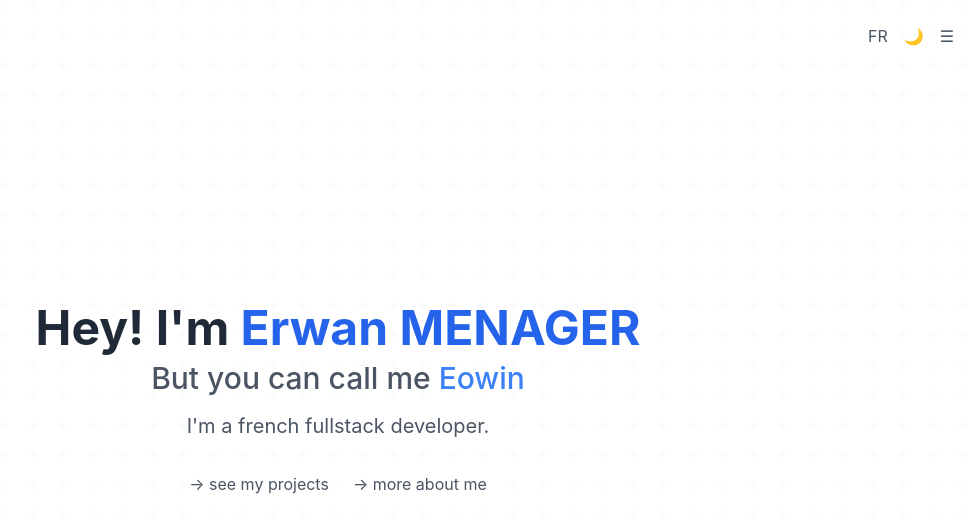
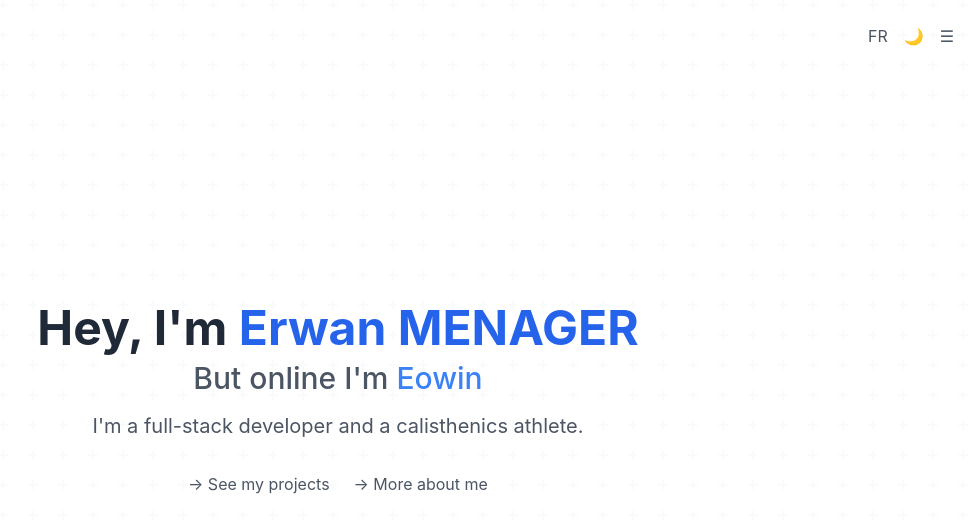
Before and after one commit to Eowiwin/portfolio, a React (Create React App) app: page / in a window 1280 px wide. Shown: the top 532 px of the page, without its empty margins (302-1280 px from the left). Built offline with nearby package versions, Linux system fonts and the light colour scheme.

Commit message:
Main section + Light/Dark mode + French/English

```diff
--- a/src/App.js
+++ b/src/App.js
@@ -1,11 +1,11 @@
 import React from 'react';
-import HeroSection from './components/HeroSection';
+import MainSection from './pages/MainSection';
 import './App.css';
 
 function App() {
   return (
     <div className="App">
-      <HeroSection />
+      <MainSection />
     </div>
   );
 }
--- a/src/components/HeroSection.js
+++ /dev/null
@@ -1,46 +0,0 @@
-import React from 'react';
-import GradientBackground from './GradientBackground';
-
-const HeroSection = () => {
-  return (
-    <div className="relative w-full h-screen flex items-center justify-center">
-      <GradientBackground />
-
-      {/* Content */}
-      <div className="relative z-10 text-center">
-        <h1 className="text-4xl md:text-5xl font-bold text-gray-800 mb-2">
-          Hey! I'm <span className="text-blue-600">Erwan MENAGER</span>
-        </h1>
-        <h2 className="text-2xl md:text-3xl font-medium text-gray-600 mb-4">
-          But you can call me <span className="text-blue-500">Eowin</span>
-        </h2>
-        <p className="text-lg md:text-xl text-gray-600 mb-8">
-          I'm a french fullstack developer.
-        </p>
-        <div className="flex gap-6 justify-center">
-          <a
-            href="#projects"
-            className="text-gray-600 hover:text-blue-600 transition-colors"
-          >
-            → see my projects
-          </a>
-          <a
-            href="#about"
-            className="text-gray-600 hover:text-blue-600 transition-colors"
-          >
-            → more about me
-          </a>
-        </div>
-      </div>
-
-      {/* Top right menu */}
-      <div className="absolute top-6 right-6 flex items-center gap-4">
-        <span className="text-gray-600">FR</span>
-        <button className="text-gray-600">🌙</button>
-        <button className="text-gray-600">☰</button>
-      </div>
-    </div>
-  );
-};
-
-export default HeroSection;
--- /dev/null
+++ b/src/pages/MainSection.js
@@ -0,0 +1,74 @@
+import React, { useEffect } from 'react';
+import GradientBackground from '../components/GradientBackground';
+import useThemeStore from '../store/themeStore';
+import useLanguageStore from '../store/languageStore';
+import { translations } from '../utils/translations';
+
+const MainSection = () => {
+  const { isDarkMode, toggleDarkMode } = useThemeStore();
+  const { isFrench, toggleLanguage } = useLanguageStore();
+  const t = translations[isFrench ? 'fr' : 'en'];
+
+  useEffect(() => {
+    // Update the document class when dark mode changes
+    if (isDarkMode) {
+      document.documentElement.classList.add('dark');
+    } else {
+      document.documentElement.classList.remove('dark');
+    }
+  }, [isDarkMode]);
+
+  return (
+    <div className="relative w-full h-screen flex items-center justify-center bg-white dark:bg-gray-900 transition-colors duration-300">
+      <GradientBackground />
+
+      {/* Content */}
+      <div className="relative z-10 text-center">
+        <h1 className="text-4xl md:text-5xl font-bold text-gray-800 dark:text-white mb-2">
+          {t.greeting} <span className="text-blue-600 dark:text-blue-400">{t.name}</span>
+        </h1>
+        <h2 className="text-2xl md:text-3xl font-medium text-gray-600 dark:text-gray-300 mb-4">
+          {t.nickname} <span className="text-blue-500 dark:text-blue-400">{t.nicknameValue}</span>
+        </h2>
+        <p className="text-lg md:text-xl text-gray-600 dark:text-gray-300 mb-8">
+          {t.description}
+        </p>
+        <div className="flex gap-6 justify-center">
+          <a
+            href="#projects"
+            className="text-gray-600 dark:text-gray-300 hover:text-blue-600 dark:hover:text-blue-400 transition-colors"
+          >
+            {t.projects}
+          </a>
+          <a
+            href="#about"
+            className="text-gray-600 dark:text-gray-300 hover:text-blue-600 dark:hover:text-blue-400 transition-colors"
+          >
+            {t.about}
+          </a>
+        </div>
+      </div>
+
+      {/* Top right menu */}
+      <div className="absolute top-6 right-6 flex items-center gap-4">
+        <button
+          onClick={toggleLanguage}
+          className="text-gray-600 dark:text-gray-300 hover:text-blue-600 dark:hover:text-blue-400 transition-colors"
+          aria-label="Toggle language"
+        >
+          {t.language}
+        </button>
+        <button
+          onClick={toggleDarkMode}
+          className="text-gray-600 dark:text-gray-300 hover:text-blue-600 dark:hover:text-blue-400 transition-colors"
+          aria-label="Toggle dark mode"
+        >
+          {isDarkMode ? '☀️' : '🌙'}
+        </button>
+        <button className="text-gray-600 dark:text-gray-300 hover:text-blue-600 dark:hover:text-blue-400 transition-colors">☰</button>
+      </div>
+    </div>
+  );
+};
+
+export default MainSection;
--- /dev/null
+++ b/src/store/languageStore.js
@@ -0,0 +1,8 @@
+import { create } from 'zustand';
+
+const useLanguageStore = create((set) => ({
+  isFrench: false,
+  toggleLanguage: () => set((state) => ({ isFrench: !state.isFrench })),
+}));
+
+export default useLanguageStore;
--- /dev/null
+++ b/src/store/themeStore.js
@@ -0,0 +1,8 @@
+import { create } from 'zustand';
+
+const useThemeStore = create((set) => ({
+  isDarkMode: false,
+  toggleDarkMode: () => set((state) => ({ isDarkMode: !state.isDarkMode })),
+}));
+
+export default useThemeStore;
--- /dev/null
+++ b/src/utils/translations.js
@@ -0,0 +1,22 @@
+export const translations = {
+  en: {
+    greeting: "Hey, I'm",
+    name: "Erwan MENAGER",
+    nickname: "But online I'm",
+    nicknameValue: "Eowin",
+    description: "I'm a full-stack developer and a calisthenics athlete.",
+    projects: "→ See my projects",
+    about: "→ More about me",
+    language: "FR"
+  },
+  fr: {
+    greeting: "Salut ! je suis",
+    name: "Erwan MENAGER",
+    nickname: "Mais en ligne je suis",
+    nicknameValue: "Eowin",
+    description: "Je suis développeur full-stack et athlète de calisthénie.",
+    projects: "→ Voir mes projets",
+    about: "→ Plus sur moi",
+    language: "EN"
+  }
+};
--- a/tailwind.config.js
+++ b/tailwind.config.js
@@ -1,7 +1,7 @@
 /** @type {import('tailwindcss').Config} */
 module.exports = {
   purge: ['./src/**/*.{js,jsx,ts,tsx}', './public/index.html'],
-  darkMode: false,
+  darkMode: 'class',
   theme: {
     extend: {},
   },
```
Also changed, not shown: src/components/GradientBackground.js (+1 -1 lines).
